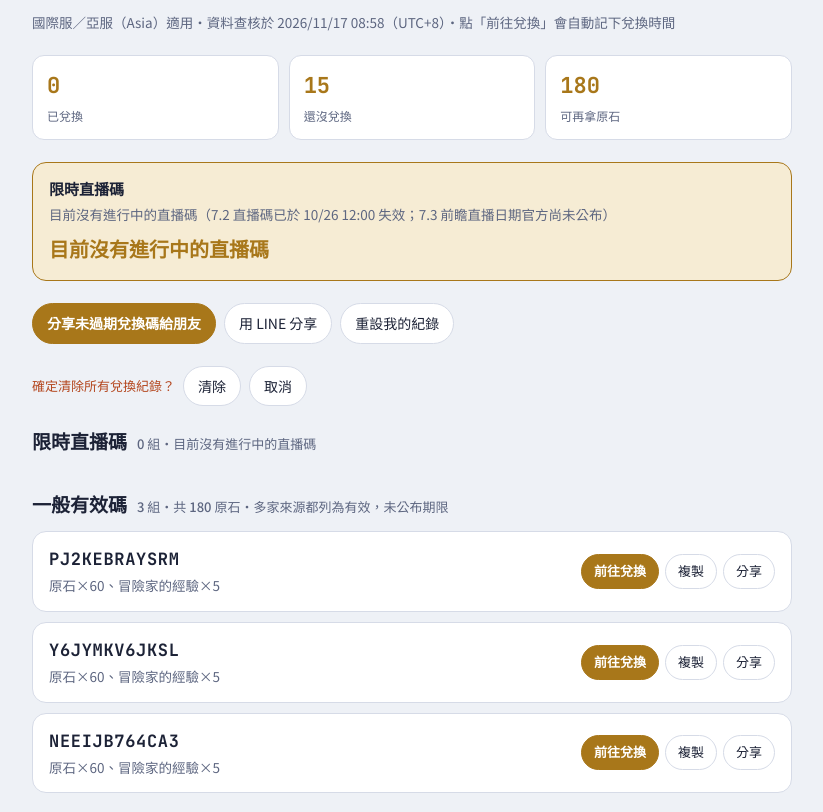
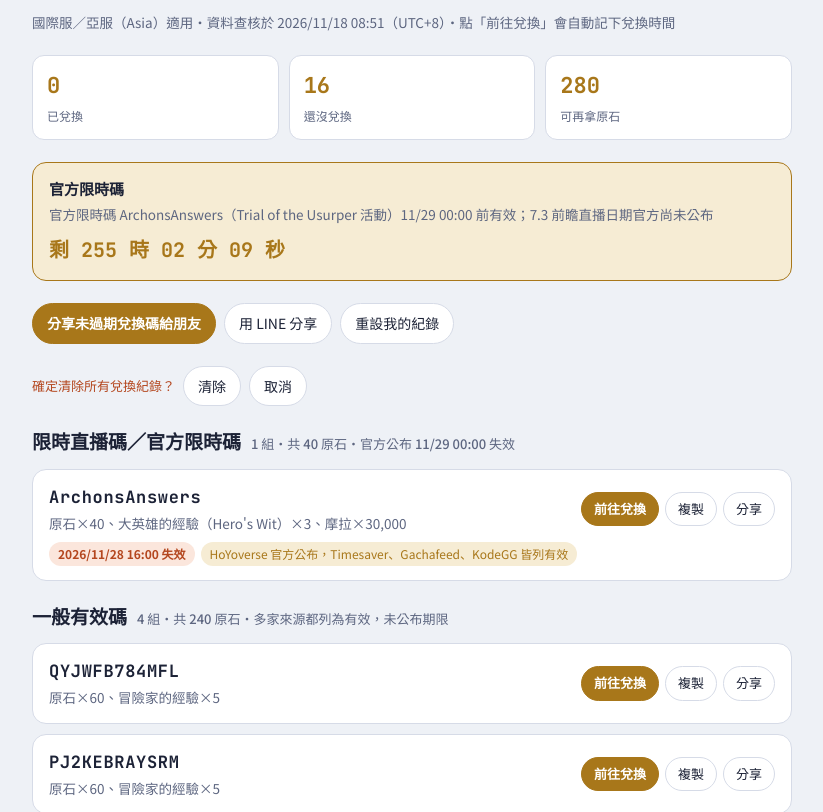
Before and after one commit to kamaJe122/genshin-redeem-codes, a plain HTML site: page index.html in a window 1280 px wide. Shown: the part 78-890 px from the top of the page, without its empty margins (228-1051 px from the left). Drawn offline with Linux system fonts and the light colour scheme.

Commit message:
更新兌換碼 2026/11/18
新增：ArchonsAnswers（官方限時碼，11/29 00:00 失效）
調整：QYJWFB784MFL 升為一般有效碼、CDOF4X83H7X2 改列素材碼
過期：無

Co-Authored-By: Claude Sonnet 5.5 <noreply@anthropic.com>
Claude-Session: https://claude.ai/code/session_01QbwhbLPdsJveSZm5PARV8H

```diff
--- a/index.html
+++ b/index.html
@@ -72,7 +72,7 @@ textarea{width:100%;min-height:120px;font-family:var(--f-mono);font-size:12px;ba
 <div class="wrap">
   <header>
     <h1>原神兌換碼簿</h1>
-    <p class="sub">國際服／亞服（Asia）適用・資料查核於 2026/11/17 08:58（UTC+8）・點「前往兌換」會自動記下兌換時間</p>
+    <p class="sub">國際服／亞服（Asia）適用・資料查核於 2026/11/18 08:51（UTC+8）・點「前往兌換」會自動記下兌換時間</p>
   </header>
 
   <div class="stats">
@@ -82,7 +82,7 @@ textarea{width:100%;min-height:120px;font-family:var(--f-mono);font-size:12px;ba
   </div>
 
   <div class="banner">
-    <div><strong>限時直播碼</strong><br><span class="sub" style="margin:0">目前沒有進行中的直播碼（7.2 直播碼已於 10/26 12:00 失效；7.3 前瞻直播日期官方尚未公布）</span></div>
+    <div><strong>官方限時碼</strong><br><span class="sub" style="margin:0">官方限時碼 ArchonsAnswers（Trial of the Usurper 活動）11/29 00:00 前有效；7.3 前瞻直播日期官方尚未公布</span></div>
     <div class="cd" id="cd">--</div>
   </div>
 
@@ -94,10 +94,10 @@ textarea{width:100%;min-height:120px;font-family:var(--f-mono);font-size:12px;ba
   <div id="confirmBox" class="confirm" hidden>確定清除所有兌換紀錄？<button id="yesReset" type="button">清除</button><button id="noReset" type="button">取消</button></div>
   <textarea id="shareBox" hidden readonly aria-label="分享文字"></textarea>
 
-  <section><h2>限時直播碼 <small>0 組・目前沒有進行中的直播碼</small></h2><div class="list" id="g-live"></div></section>
-  <section><h2>一般有效碼 <small>3 組・共 180 原石・多家來源都列為有效，未公布期限</small></h2><div class="list" id="g-on"></div></section>
-  <section><h2>素材碼 <small>2 組・沒有原石，但有天賦書／摩拉／料理</small></h2><div class="list" id="g-mat"></div></section>
-  <section><h2>可以試試看 <small>10 組・來源不一致，失敗很正常</small></h2><div class="list" id="g-try"></div></section>
+  <section><h2>限時直播碼／官方限時碼 <small>1 組・共 40 原石・官方公布 11/29 00:00 失效</small></h2><div class="list" id="g-live"></div></section>
+  <section><h2>一般有效碼 <small>4 組・共 240 原石・多家來源都列為有效，未公布期限</small></h2><div class="list" id="g-on"></div></section>
+  <section><h2>素材碼 <small>3 組・沒有原石，但有天賦書／摩拉／料理</small></h2><div class="list" id="g-mat"></div></section>
+  <section><h2>可以試試看 <small>8 組・來源不一致，失敗很正常</small></h2><div class="list" id="g-try"></div></section>
 
   <details><summary>已確認過期（不必再試）</summary>
     <div class="dead-list">KeepUpWithMitya（11/16 00:00 失效，Levvvel 列為過期）・OPERACOLLAB・6LS3F3LS5K87（11/12 Timesaver、Gachafeed 列為過期）・OKTCHX26J57Q・OKTC3QNH61J7・UIVIBUQM6Q8A（11/9 KodeGG 列為過期）・PLDXIB886Y1S・Snezhnaya（11/4 Beebom 列為過期）・EPIC2026（11/1 多數來源列為過期）・DUGODWKRHAKDNJ（10/31 多數來源列為過期）・Y1INABQB6DEX・2BJ64QRZ7RT8（10 月下旬多數來源列為過期）・HourofRuin・ExpertMitya・PhotoTime（7.2 直播碼，10/26 12:00 失效）・VesnaOnPatrol（10/22 23:59 失效）</div>
@@ -116,18 +116,19 @@ textarea{width:100%;min-height:120px;font-family:var(--f-mono);font-size:12px;ba
 
 <script>
 const BASE="https://genshin.hoyoverse.com/zh-tw/gift?code=";
-const LIVE_END=new Date("2026-10-26T12:00:00+08:00");
+const LIVE_END=new Date("2026-11-29T00:00:00+08:00");
 const CODES=[
+ {c:"ArchonsAnswers",g:"live",gem:40,r:"原石×40、大英雄的經驗（Hero's Wit）×3、摩拉×30,000",exp:new Date("2026-11-29T00:00:00+08:00"),tag:"HoYoverse 官方公布，Timesaver、Gachafeed、KodeGG 皆列有效"},
+ {c:"QYJWFB784MFL",g:"on",gem:60,r:"原石×60、冒險家的經驗×5"},
  {c:"PJ2KEBRAYSRM",g:"on",gem:60,r:"原石×60、冒險家的經驗×5"},
  {c:"Y6JYMKV6JKSL",g:"on",gem:60,r:"原石×60、冒險家的經驗×5"},
  {c:"NEEIJB764CA3",g:"on",gem:60,r:"原石×60、冒險家的經驗×5"},
  {c:"NEEI8A8341OW",g:"try",gem:60,r:"原石×60、冒險家的經驗×5",tag:"11/16 Levvvel、11/13 Pocket Tactics 都沒列出，先降級"},
  {c:"MIJIQ23V2437",g:"mat",gem:0,r:"摩拉×10,000、冒險家的經驗×10、精鍛用良礦×5、料理×10",tag:"11/16 Levvvel、11/13 Pocket Tactics 列有效"},
  {c:"PNKZ3WLNN8G6",g:"mat",gem:0,r:"三種天賦書（Charity、Fortitude、Glory 的教導）各×5",tag:"11/16 Levvvel、11/13 Pocket Tactics 列有效"},
- {c:"CDOF4X83H7X2",g:"try",gem:0,r:"摩拉×10,000、冒險家的經驗×10、精鍛用良礦×5、料理×10",tag:"只有 Pocket Tactics（11/13）列有效；Levvvel（11/16）未列出"},
+ {c:"CDOF4X83H7X2",g:"mat",gem:0,r:"摩拉×10,000、冒險家的經驗×10、精鍛用良礦×5、料理×10",tag:"11/17 Timesaver、Gachafeed、KodeGG、Gamevika 列有效"},
  {c:"OKTCV81F9H8D",g:"try",gem:0,r:"摩拉×10,000、冒險家的經驗×10、精鍛用良礦×5、料理×10",tag:"只有 KodeGG 列有效；Gachafeed 列為過期，Timesaver 僅列為單一來源（素材碼）"},
  {c:"DATG5HG1PL89",g:"try",gem:0,r:"摩拉×10,000、冒險家的經驗×10、精鍛用良礦×5、料理×10",tag:"只有 KodeGG 列有效；Gachafeed 列為過期，Timesaver 僅列為單一來源（素材碼）"},
- {c:"QYJWFB784MFL",g:"try",gem:60,r:"原石×60、冒險家的經驗×5",tag:"只有 KodeGG／Gachafeed 舊紀錄（11/14），11/16 Levvvel、11/13 Pocket Tactics 未列出"},
  {c:"QYJW92K1DS3X",g:"try",gem:60,r:"原石×60、冒險家的經驗×5",tag:"只有 KodeGG 1 個來源（11/8 收錄）"},
  {c:"QYJW21ZVV5Z8",g:"try",gem:60,r:"原石×60、冒險家的經驗×5",tag:"只有 KodeGG 1 個來源（11/4 收錄）"},
  {c:"QYJWQVRI39BE",g:"try",gem:60,r:"原石×60、冒險家的經驗×5",tag:"只有 KodeGG 1 個來源，其他來源未列出"},
@@ -178,7 +179,7 @@ function render(){
 
 function shareText(){
   const live=CODES.filter(x=>!isDead(x)&&x.g!=="try");
-  return "🎁 原神兌換碼（國際服／亞服）\n"+live.map(x=>`${x.c}｜${x.r}\n${BASE+x.c}`).join("\n\n")+"\n\n目前沒有進行中的直播碼；7.3 前瞻直播日期官方尚未公布，公布後會再更新。素材碼與一般碼未公布期限，要領請盡早！";
+  return "🎁 原神兌換碼（國際服／亞服）\n"+live.map(x=>`${x.c}｜${x.r}\n${BASE+x.c}`).join("\n\n")+"\n\n官方限時碼 ArchonsAnswers 將於 11/29 00:00（UTC+8）失效，請盡早兌換；7.3 前瞻直播日期官方尚未公布，公布後會再更新。素材碼與一般碼未公布期限，要領請盡早！";
 }
 
 document.addEventListener("click",async e=>{
```
Also changed, not shown: 1 other file.
